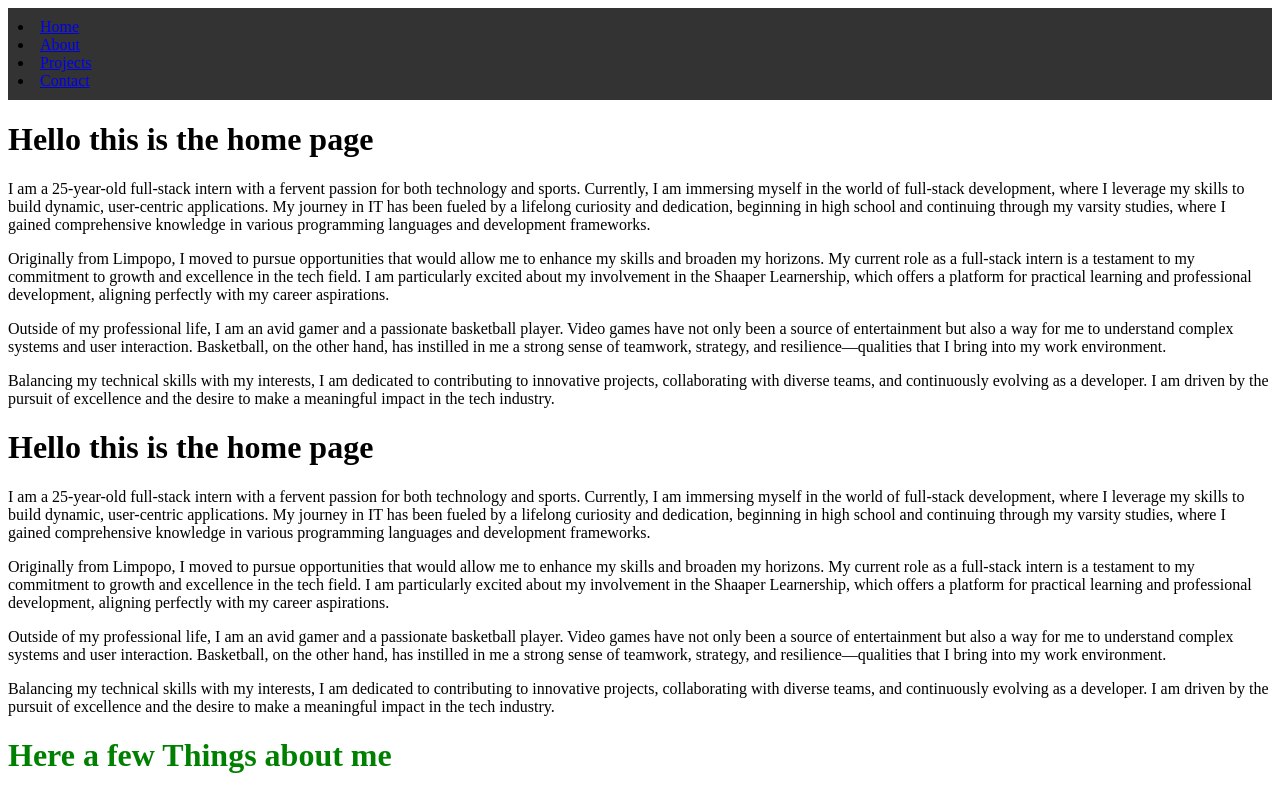
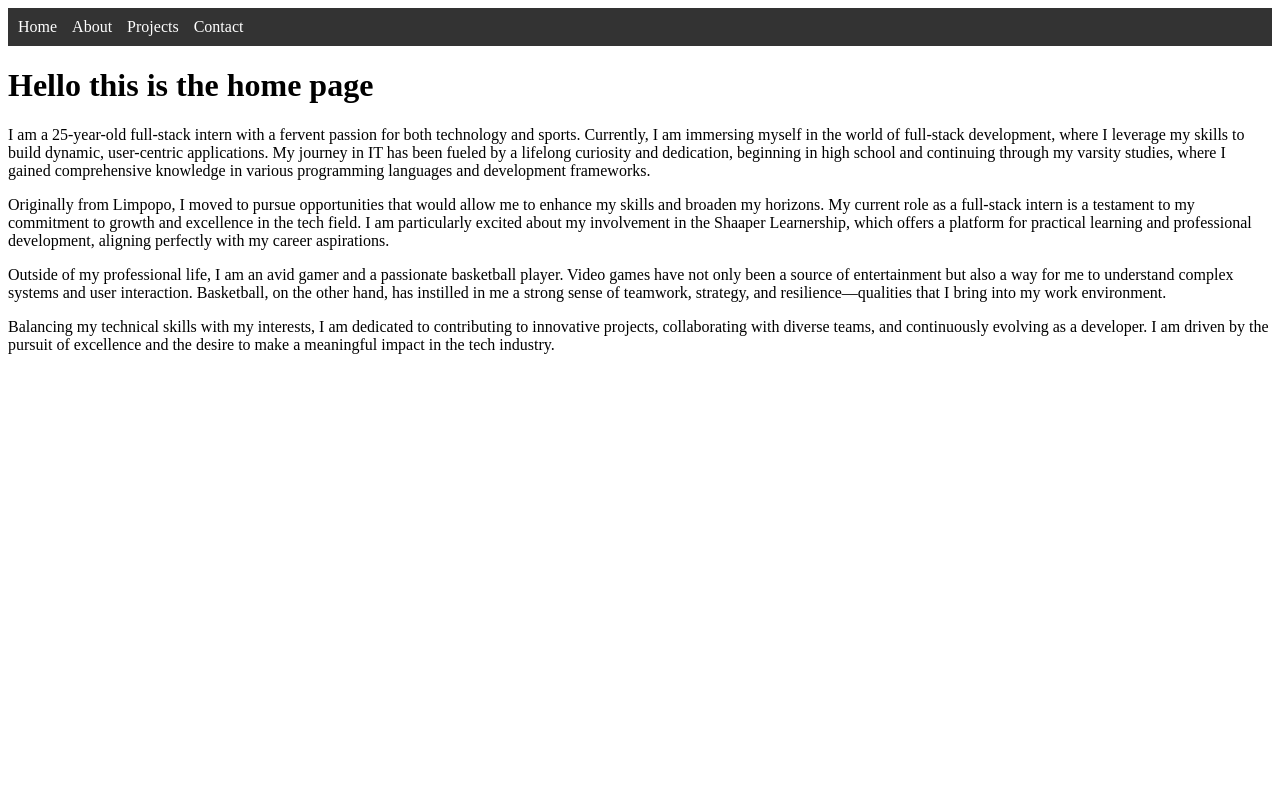
Before and after one commit to mekachi015/Personal-Portfolio, a Vue app: page / in a window 1280 px wide. Shown: the top 795 px of the page. Built offline with nearby package versions, Linux system fonts and the light colour scheme.

Commit message:
proper routing implemented

```diff
--- a/src/App.vue
+++ b/src/App.vue
@@ -1,84 +1,57 @@
 <template>
   <div id="app">
-    <nav>
-      <!-- <ul>
-        <li><a><router-link :to="{ name: 'Home' }">Home</router-link></a></li>
-        <li><a><router-link :to="{ name: 'About' }">About</router-link></a></li>
-        <li><a><router-link :to="{ name: 'Project' }">Projects</router-link></a></li>
-        <li><a><router-link :to="{ name: 'Contact' }">Contact</router-link></a></li>
-
-      </ul> -->
-
+    <nav class="navbar">
+      <ul class="navbar-menu">
         <li><router-link :to="{ name: 'Home' }">Home</router-link></li>
         <li><router-link :to="{ name: 'About' }">About</router-link></li>
         <li><router-link :to="{ name: 'Project' }">Projects</router-link></li>
         <li><router-link :to="{ name: 'Contact' }">Contact</router-link></li>
-
-
+      </ul>
     </nav>
-
-
     <!-- This is where the current route component will be rendered -->
     <router-view></router-view>
-
-    <HomeView/>
-    <AboutView/>
-    <ProjectView/>
-    <ContactView/>
   </div>
 </template>
 
 <script>
-
-import AboutView from './components/views/AboutView.vue';
-import ContactView from './components/views/ContactView.vue';
-import HomeView from './components/views/HomeView.vue';
-import ProjectView from './components/views/ProjectView.vue';
-
 export default {
   name: 'App',
-  components: {
-    HomeView,
-    AboutView,
-    ContactView,
-    ProjectView
-  },
-
-  methods: {
-    scrollToSection(sectionId) {
-      const section = document.getElementById(sectionId);
-      if (section) {
-        section.scrollIntoView({ behavior: 'smooth', block: 'start' });
-      }
-    }
-  }
 };
 </script>
 
-<style>
-/* Basic styling for the navigation bar */
-nav {
+<style scoped>
+/* Basic navbar styling */
+.navbar {
   background-color: #333;
   padding: 10px;
+  display: flex;
+  justify-content: space-between;
+  align-items: center;
 }
 
-nav ul {
+.navbar-menu {
   list-style-type: none;
   margin: 0;
   padding: 0;
+  display: flex;
 }
 
-nav ul li {
-  display: inline;
-  margin-right: 10px;
+.navbar-menu li {
+  margin-right: 15px;
 }
 
-nav ul li a {
+.navbar-menu li:last-child {
+  margin-right: 0;
+}
+
+.navbar-menu a {
   color: white;
   text-decoration: none;
+  font-size: 16px;
+  transition: color 0.3s ease;
 }
 
-nav ul li a:hover {
-  text-decoration: underline;
+.navbar-menu a:hover {
+  color: #ff9800;
 }
 </style>
--- a/src/components/views/HomeView.vue
+++ b/src/components/views/HomeView.vue
@@ -1,5 +1,4 @@
 <template>
-
     <div>
         <h1>Hello this is the home page</h1>
         <p>I am a 25-year-old full-stack intern with a fervent passion for both technology and sports. Currently, I am
@@ -23,10 +22,6 @@
             collaborating with diverse teams, and continuously evolving as a developer. I am driven by the pursuit of
             excellence and the desire to make a meaningful impact in the tech industry.
         </p>
-
-
-
-
     </div>
 
 </template>
```
